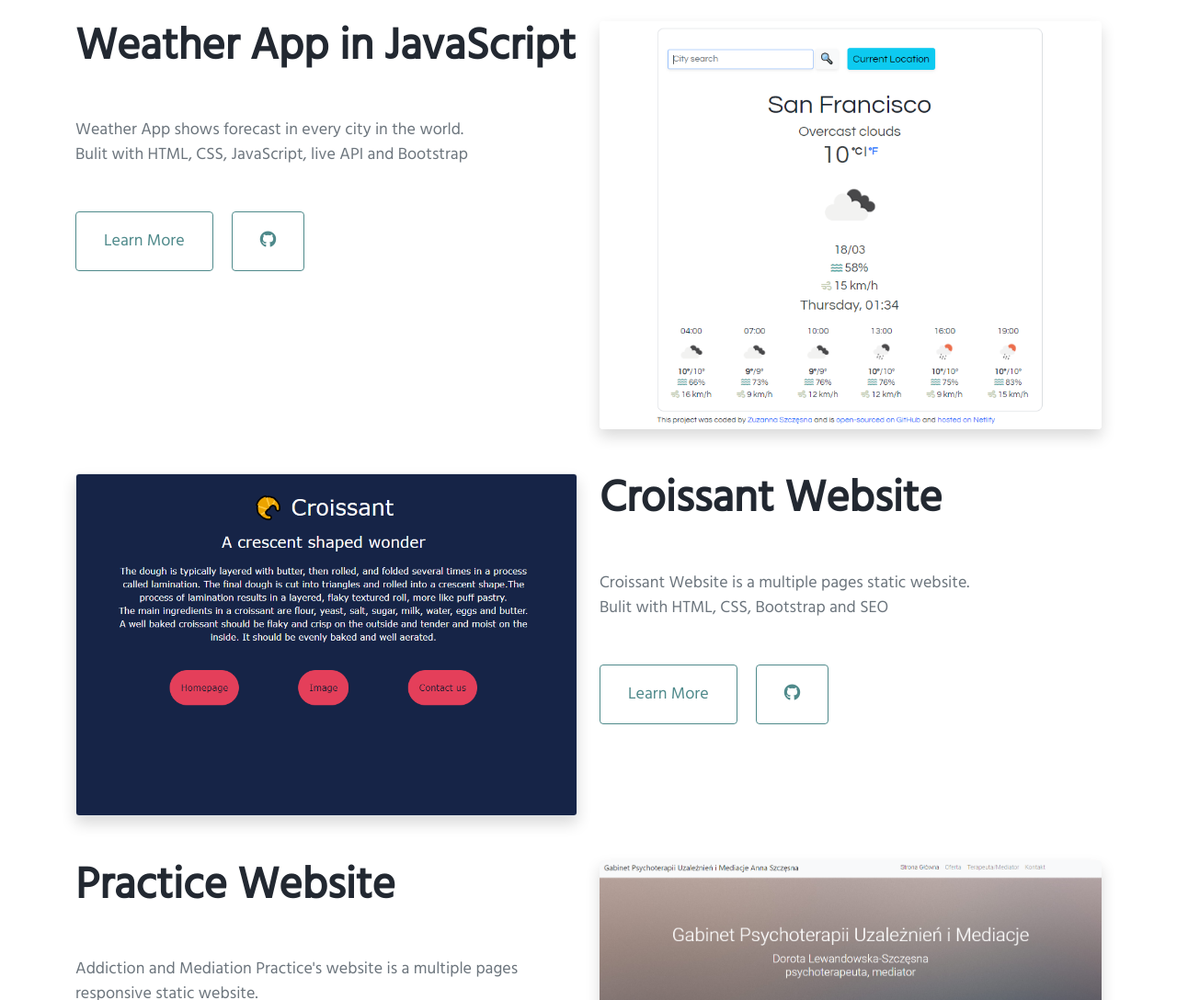
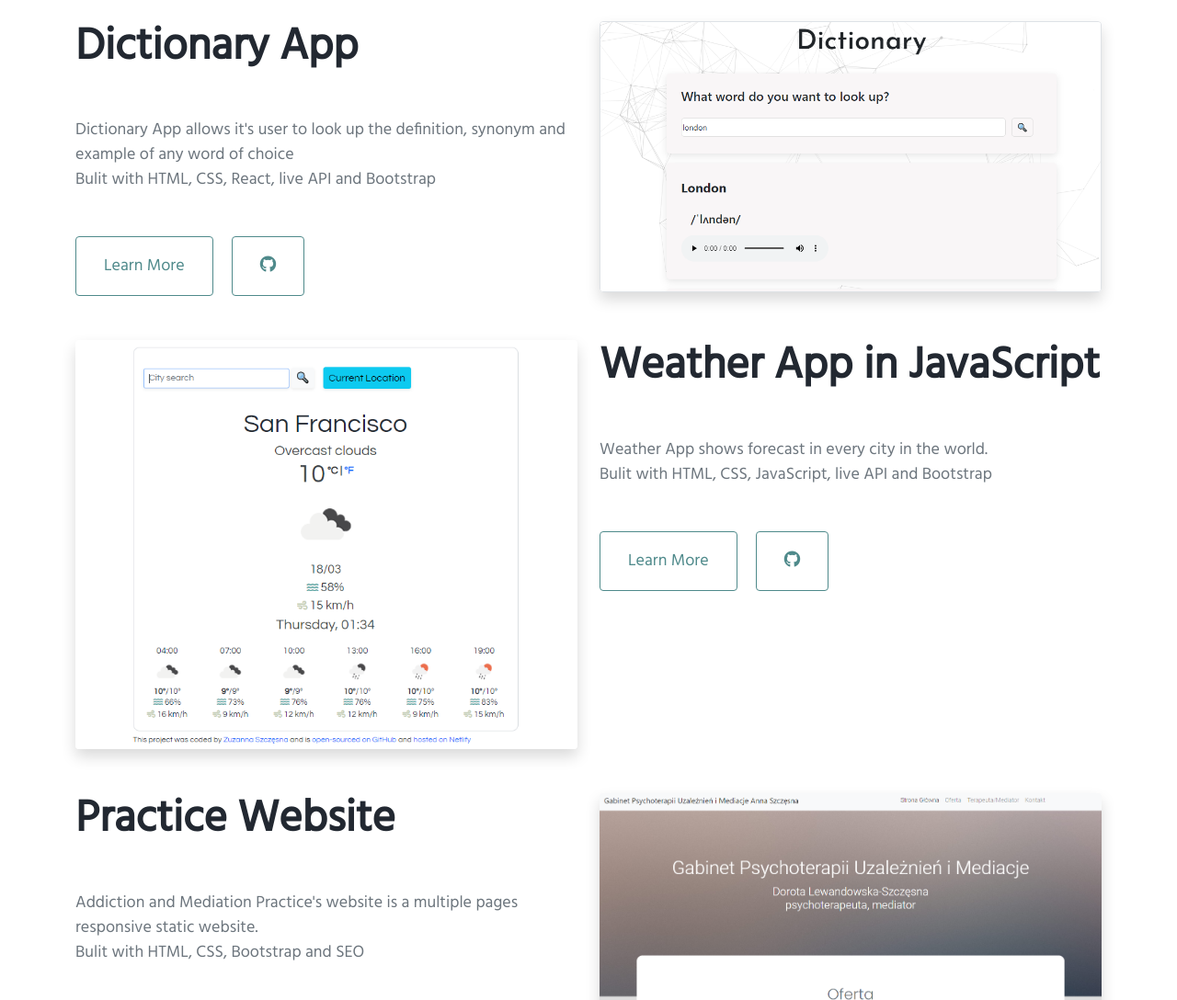
Before and after one commit to zszczesna/portfolio, a plain HTML site: page projects.html in a window 1280 px wide. Shown: the part 880-1968 px from the top of the page at 92% size. Drawn offline with nearby package versions, Linux system fonts and the light colour scheme.

Commit message:
Added dictionary App

```diff
--- a/projects.html
+++ b/projects.html
@@ -70,7 +70,31 @@
         </div>
     </div>
 
+<div class="row mb-5">
+    <div class="col ">
+        <h2 class="mb-5 fw-bold ">Dictionary App</h2>
+        <p class="mb-5 text-muted">Dictionary App allows it's user to look up the definition, synonym and example of any
+            word of choice
+            <br />
+            Bulit with HTML, CSS, React, live API and Bootstrap
+        </p>
+        <div class="learn-more-centered">
+            <a href="https://clever-kare-fba5ab.netlify.app/" target="blank" title="Dictionary App"
+                class="btn btn-learn-more">Learn More</a>
+            <a href="https://github.com/zszczesna/dictionary" target="blank" title="Link to Github repsoitory"
+                class="btn btn-learn-more ms-3"><i class="fab fa-github" title="Github icon"></i></a>
+        </div>
+    </div>
+    <div class="col d-none d-lg-block">
+        <img src="/Images/Dictionary.png" alt="Dictionary App" class="img-fluid border rounded shadow">
+
+    </div>
+</div>
+
     <div class="row mb-5">
+        <div class="col d-none d-lg-block">
+            <img src="/Images/Weather JavaScript.png" alt="Weather App" class="img-fluid rounded shadow">
+        </div>
         <div class="col ">
                 <h2 class="mb-5 fw-bold">Weather App in JavaScript</h2>
                 <p class="mb-5 text-muted">Weather App shows forecast in every city in the world.
@@ -83,28 +107,7 @@
                     class="btn btn-learn-more ms-3"><i class="fab fa-github" title="Github icon"></i></a>
            </div>
         </div>
-        <div class="col d-none d-lg-block">
-            <img src="/Images/Weather JavaScript.png" alt="Weather App" class="img-fluid rounded shadow">
-        </div>
-    </div>
-    <div class="row mb-5">
-        <div class="col d-none d-lg-block">
-            <img src="/Images/croissant2.png" alt="Croissant Website" class="img-fluid border rounded shadow">
 
-        </div>
-        <div class="col ">
-            <h2 class="mb-5 fw-bold ">Croissant Website</h2>
-            <p class="mb-5 text-muted">Croissant Website is a multiple pages static website.
-                <br />
-                Bulit with HTML, CSS, Bootstrap and SEO </p>
-            <div class="learn-more-centered">
-                <a href="https://cocky-lamport-3538e6.netlify.app/" target="blank" title="Croissant website"
-                    class="btn btn-learn-more">Learn More</a>
-                <a href="https://github.com/zszczesna/mulitiple-pages-static-website" target="blank"
-                    title="Link to Github repsoitory" class="btn btn-learn-more ms-3"><i class="fab fa-github"
-                        title="Github icon"></i></a>
-            </div>
-        </div>
     </div>
     <div class="row mb-5">
         <div class="col ">
```
Also changed, not shown: images/Dictionary.png (added).
